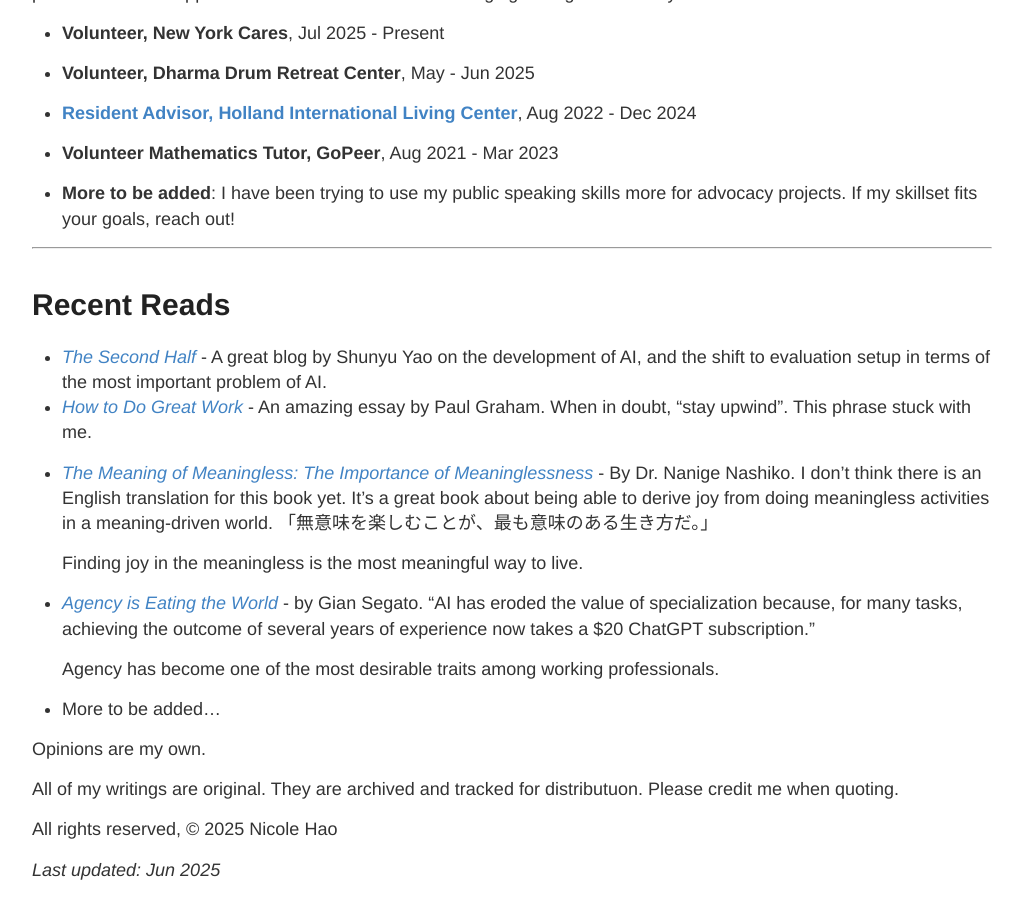
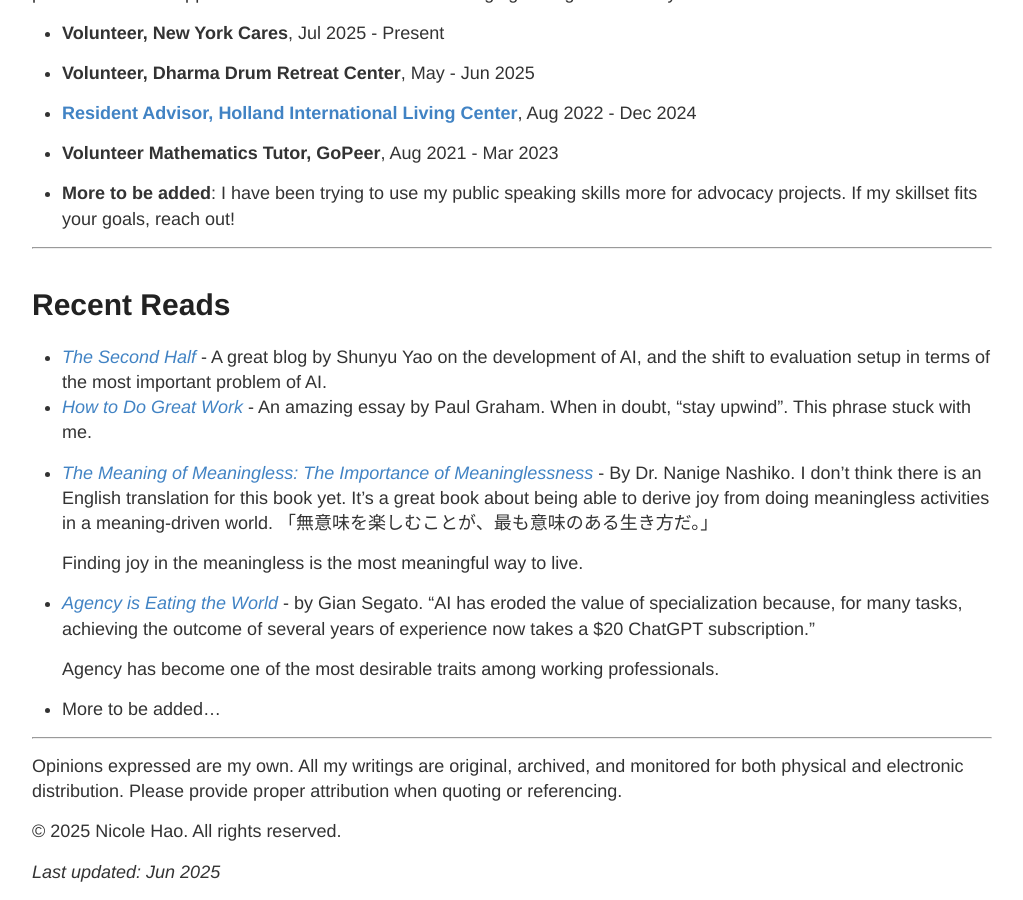
Before and after one commit to nicolehao34/nicolehao34.github.io, a Jekyll site: the page built from index.md, in a window 1280 px wide and 900 px high, scrolled down 3351 px. Shown: the whole window, without its empty margins (128-1151 px from the left). Built offline with Jekyll 4.4.1, drawn with Linux system fonts in a browser that asks for light colours.

Commit message:
copyright statement

```diff
--- a/index.md
+++ b/index.md
@@ -144,11 +144,10 @@ It hurts me to see younger people going through the same struggles I once had to
 
 
 
+------
 
-Opinions are my own.
+Opinions expressed are my own. All my writings are original, archived, and monitored for both physical and electronic distribution. Please provide proper attribution when quoting or referencing.
 
-All of my writings are original. They are archived and tracked for distributuon. Please credit me when quoting.
-
-All rights reserved, © 2025 Nicole Hao
+© 2025 Nicole Hao. All rights reserved.
 
 _Last updated: Jun 2025_
```
